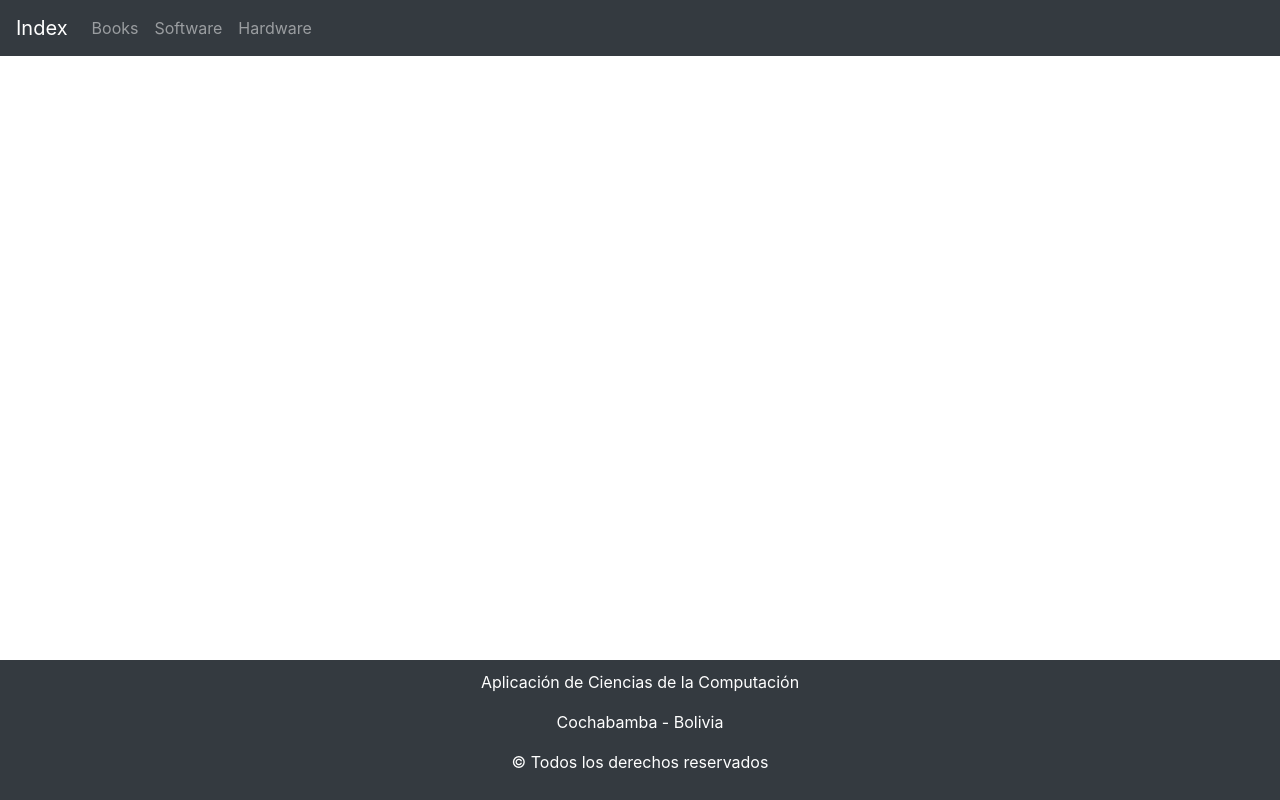
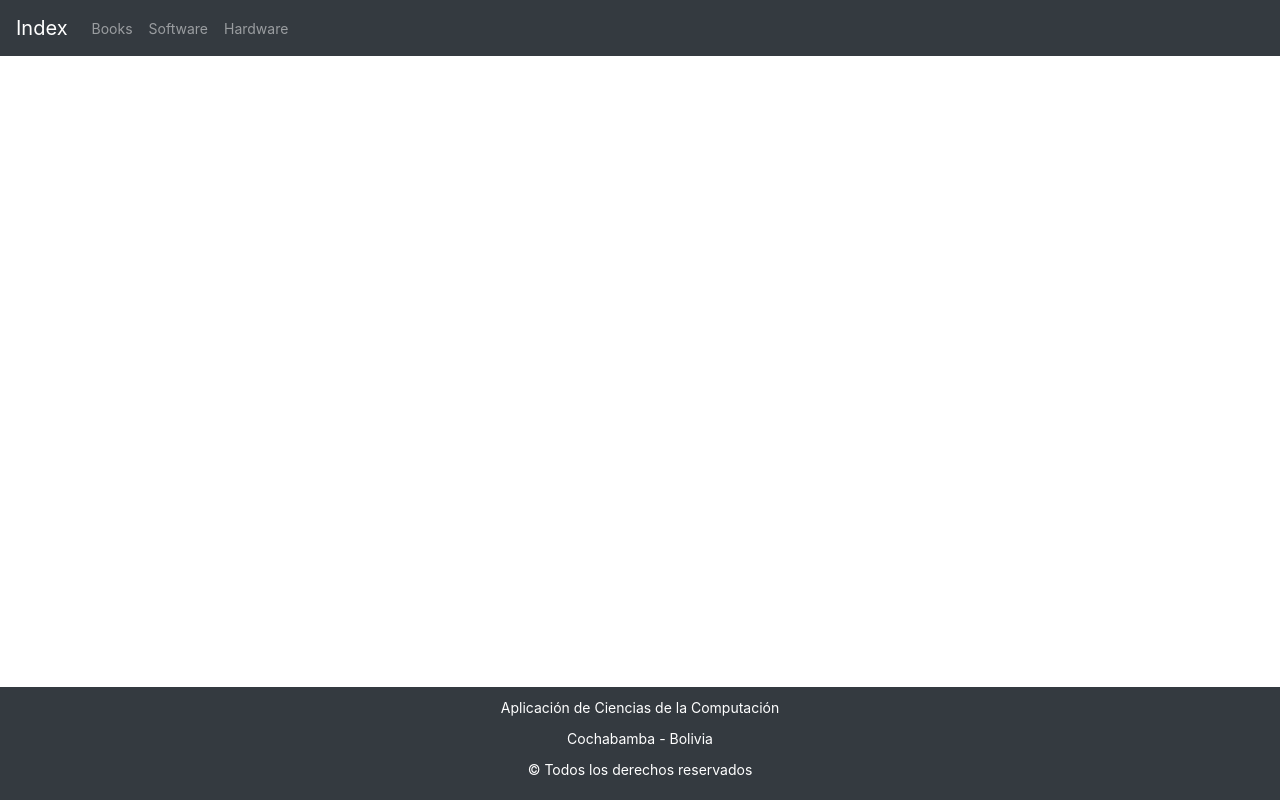
Before and after one commit to juandaniel2013/Proyecto-PHP, a PHP site: page / in a window 1280 px wide. Run offline with PHP 8.4, Linux system fonts and the light colour scheme; some libraries are stand-ins or nearby versions.

Commit message:
update estilo de la pagina

```diff
--- a/estilo.css
+++ b/estilo.css
@@ -1,3 +1,12 @@
+html {
+    position: relative;
+    min-height: 100%;
+}
+
+body{
+	font-size: 14px;
+}
+
 footer {
     width: 100%;
     bottom: 0;
@@ -7,3 +16,10 @@ footer {
     color: white;
     padding: 10px;
 }
+
+p {
+	margin-top: 0px;
+    margin-right: 0px;
+    margin-bottom: 10px;
+    margin-left: 0px;
+}
```
